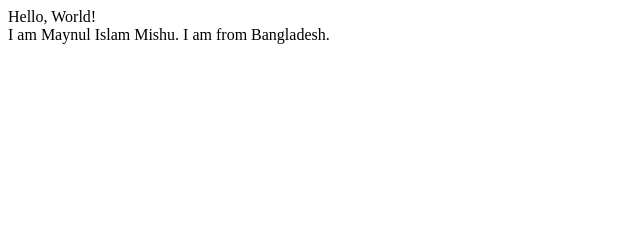
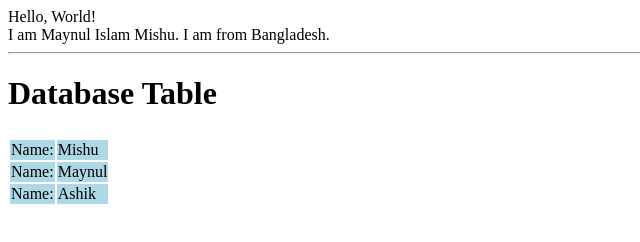
Before and after one commit to maynul-cs/portfolio-html, a plain HTML site: page index.html in a window 1280 px wide. Shown: the whole page, without its empty margins (0-640 px from the left). Drawn offline with Linux system fonts and the light colour scheme.

Commit message:
Add files via upload
added Database table

```diff
--- a/index.html
+++ b/index.html
@@ -9,5 +9,26 @@
     Hello, World! <br>
     I am Maynul Islam Mishu.
     I am from Bangladesh.
+    <hr>
+
+    <h1>Database Table</h1>
+
+    <table>
+        <th>
+            <tr style="background-color: lightblue;">
+            <td>Name:</td>
+            <td>Mishu</td>
+        </tr>
+        <tr style="background-color: lightblue;">
+            <td>Name:</td>
+            <td>Maynul</td>
+        </tr>
+        <tr style="background-color: lightblue;">
+            <td>Name:</td>
+            <td>Ashik</td>
+        </tr>
+        </th>
+
+    </table>
 </body>
 </html>
```
